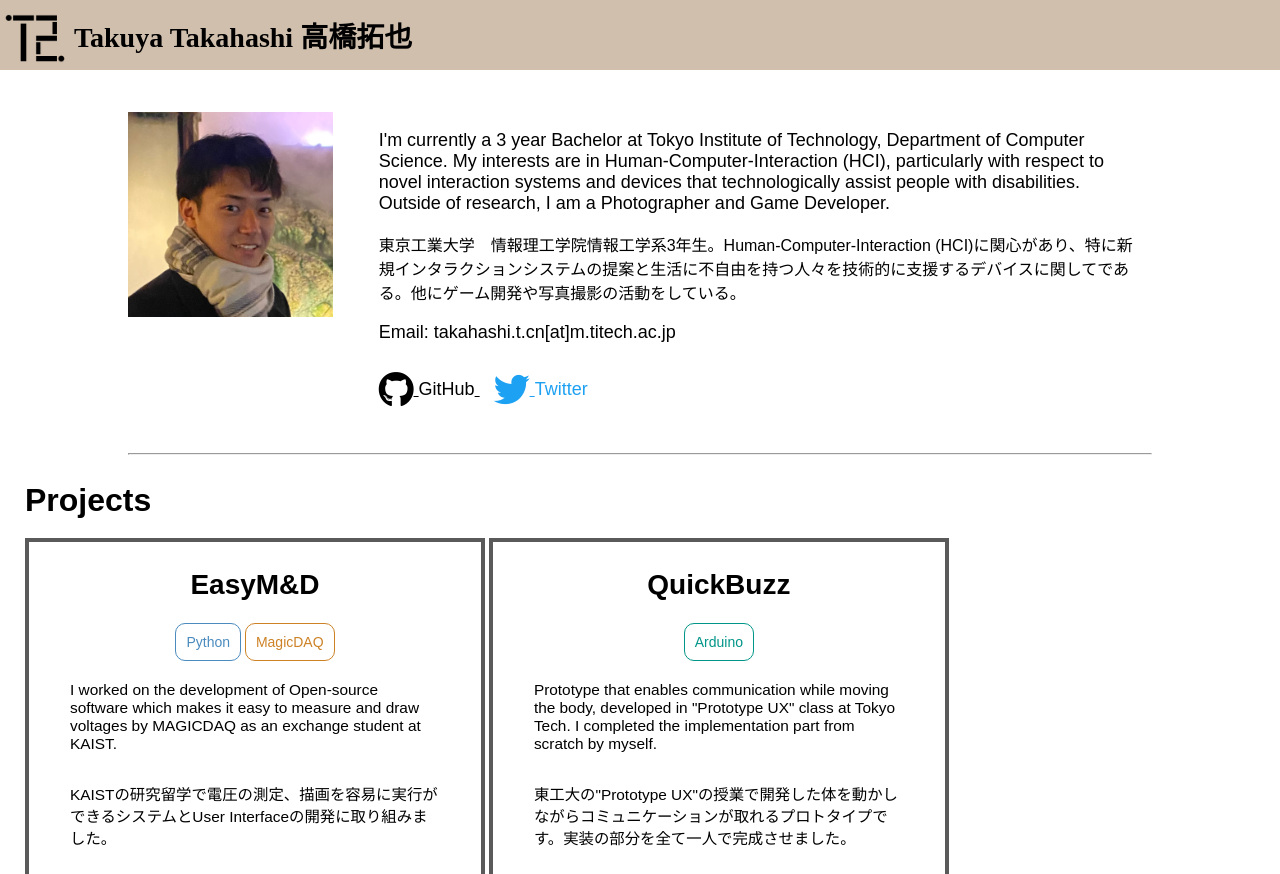
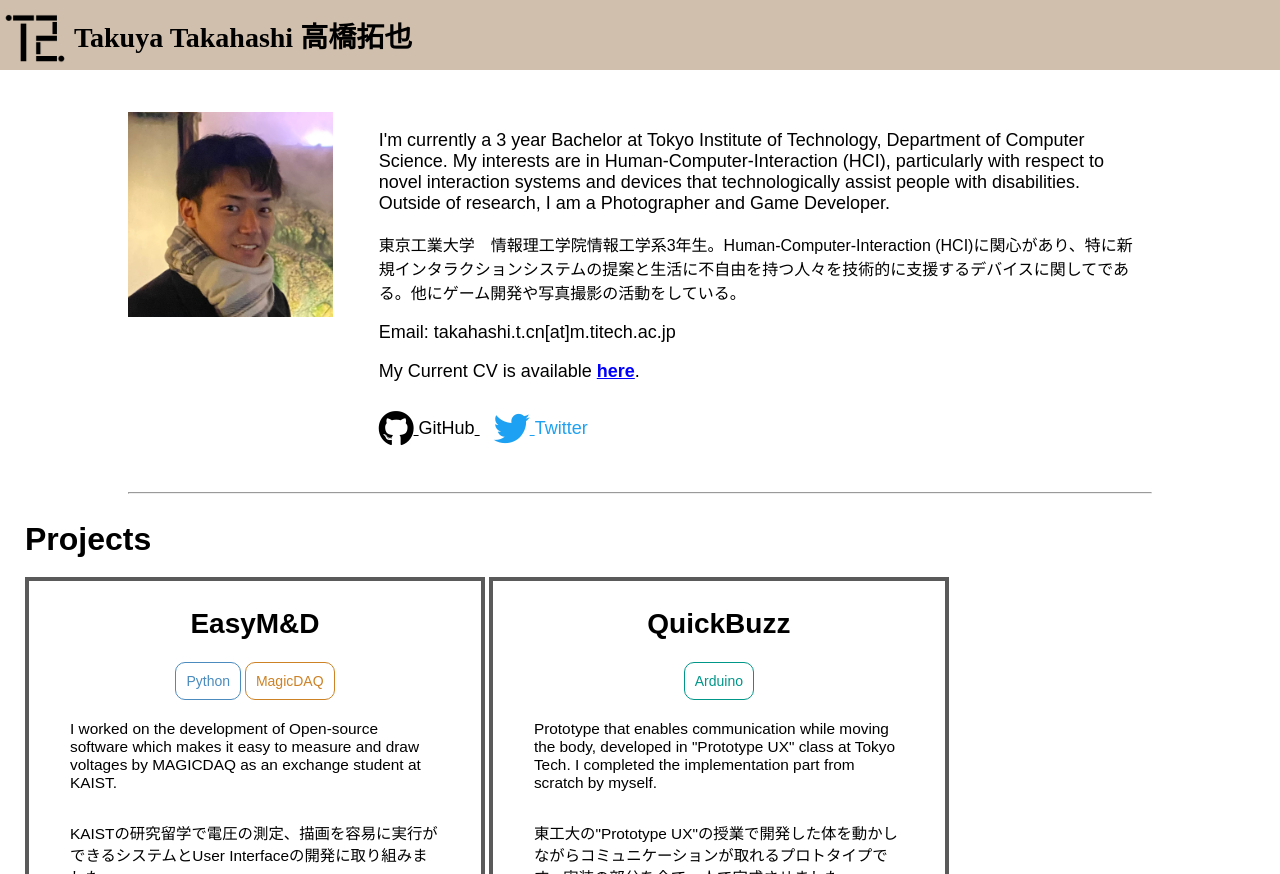
Before and after one commit to takuya-13068/portfolio, a plain HTML site: page index.html in a window 1280 px wide. Shown: the top 874 px of the page. Drawn offline with Linux system fonts and the light colour scheme; a web font is replaced by a local one.

Commit message:
added CV

```diff
--- a/index.html
+++ b/index.html
@@ -35,6 +35,7 @@
             <p id="p-jp">東京工業大学　情報理工学院情報工学系3年生。Human-Computer-Interaction (HCI)に関心があり、特に新規インタラクションシステムの提案と生活に不自由を持つ人々を技術的に支援するデバイスに関してである。他にゲーム開発や写真撮影の活動をしている。</p>
             <!--<p><b>My CV is available form here.</b></p>-->
             <p>Email: takahashi.t.cn[at]m.titech.ac.jp</p>
+            <p>My Current CV is available <a href="./assets/CV_TakuyaTakahashi.pdf"><b>here</b></a>.</p>
             <div id="p-contact">
                 <a href="https://github.com/takuya-13068" id="p-github">
                     <i class="fab fa-github fa-2x"></i>
@@ -156,9 +157,6 @@
             </div>
         </div>
 
-
-
-
     </div>
     <div id="Grants">
         <h2 class="head">Grants</h2>
```
Also changed, not shown: 2 other files.
